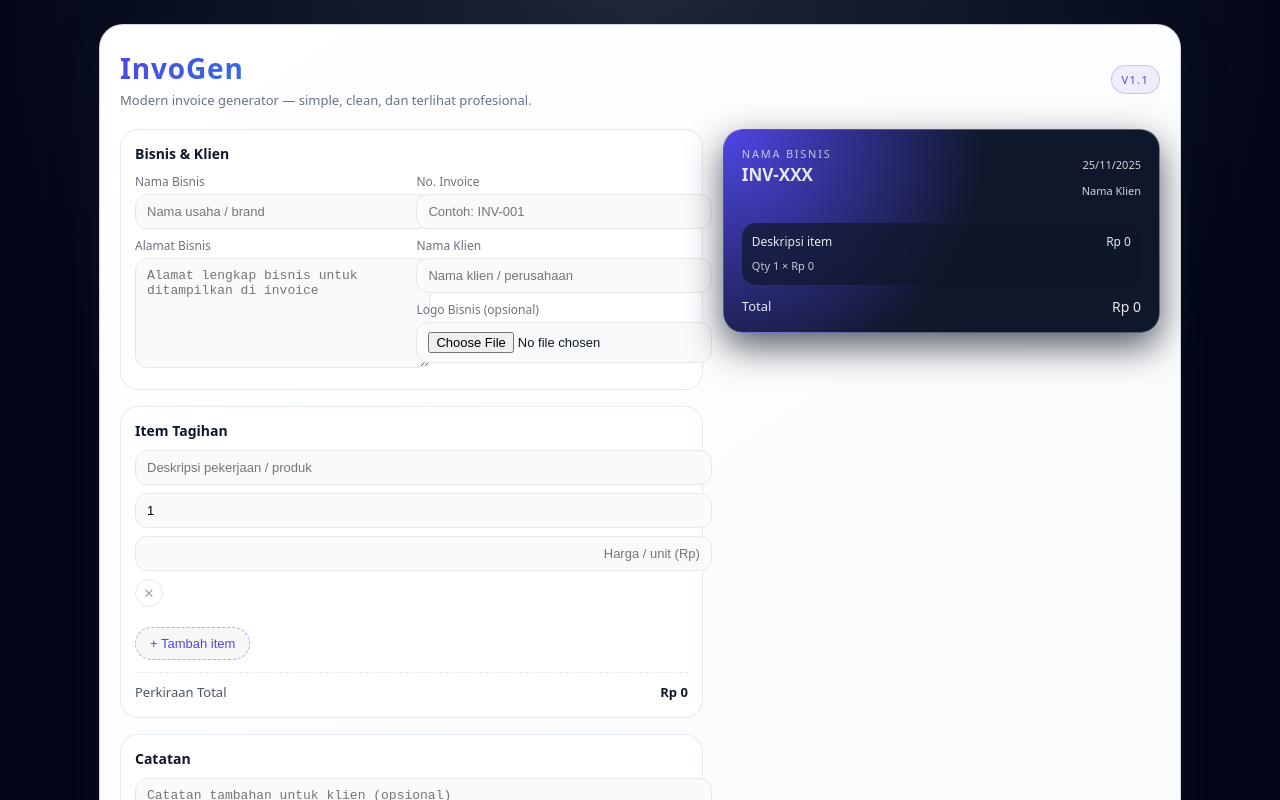
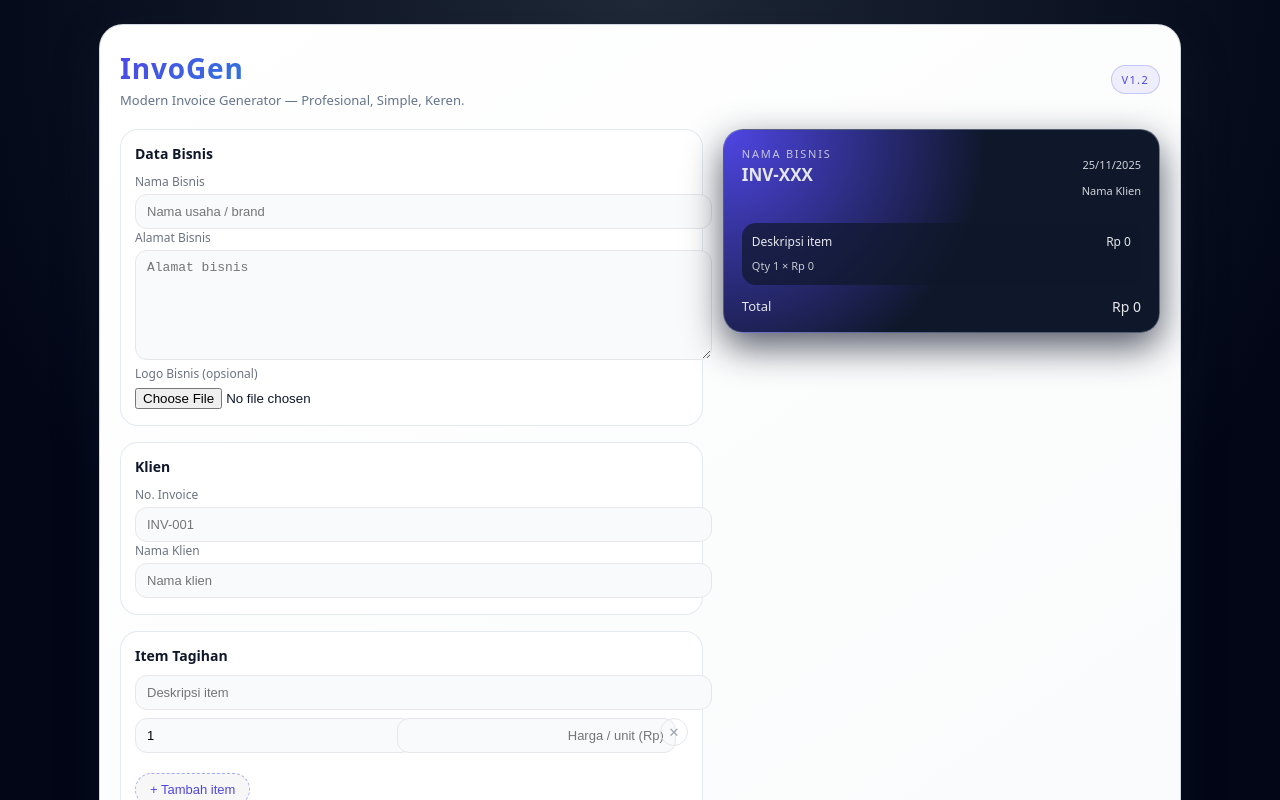
Before and after one commit to rapliade05-gif/InvoGen, a React (Vite) app: page / in a window 1280 px wide. Shown: the top 800 px of the page. Built offline with nearby package versions, Linux system fonts and the light colour scheme.

Commit message:
Update App.jsx

```diff
--- a/src/App.jsx
+++ b/src/App.jsx
@@ -33,7 +33,9 @@ export default function App() {
     const updated = invoiceData.items.filter((_, i) => i !== index);
     setInvoiceData({
       ...invoiceData,
-      items: updated.length ? updated : [{ description: "", qty: "1", amount: "" }],
+      items: updated.length
+        ? updated
+        : [{ description: "", qty: "1", amount: "" }],
     });
   };
 
@@ -68,6 +70,9 @@ export default function App() {
       maximumFractionDigits: 0,
     }).format(value || 0);
 
+  // ===============================
+  //          PDF Generator
+  // ===============================
   const generatePDF = () => {
     const doc = new jsPDF({ unit: "pt", format: "a4" });
     const pageWidth = doc.internal.pageSize.getWidth();
@@ -76,7 +81,7 @@ export default function App() {
     doc.setFillColor(32, 41, 64);
     doc.rect(0, 0, pageWidth, 100, "F");
 
-    // LOGO (kalau ada)
+    // LOGO
     if (invoiceData.logoDataUrl) {
       try {
         const imgType = invoiceData.logoDataUrl.includes("image/png")
@@ -91,7 +96,7 @@ export default function App() {
           52
         );
       } catch (e) {
-        console.warn("Gagal render logo di PDF:", e);
+        console.warn("Gagal render logo:", e);
       }
     }
 
@@ -100,9 +105,10 @@ export default function App() {
     doc.setFontSize(22);
     doc.text(invoiceData.businessName || "InvoGen Invoice", 40, 45);
 
-    doc.setFontSize(11);
+    doc.setFontSize(12);
     const today = new Date().toLocaleDateString("id-ID");
     doc.text(`Tanggal: ${today}`, 40, 63);
+
     if (invoiceData.businessAddress) {
       const addr = doc.splitTextToSize(
         invoiceData.businessAddress,
@@ -111,22 +117,22 @@ export default function App() {
       doc.text(addr, 40, 80);
     }
 
-    // BODY INFO
+    // BODY INFORMASI
     doc.setTextColor(33, 33, 33);
-    doc.setFontSize(11);
+    doc.setFontSize(12);
 
-    let y = 120;
+    let y = 130;
     doc.text(`Invoice No : ${invoiceData.invoiceNumber || "-"}`, 40, y);
     y += 18;
-    doc.text(`Ditagihkan ke : ${invoiceData.client || "-"}`, 40, y);
+    doc.text(`Ditagihkan Kepada : ${invoiceData.client || "-"}`, 40, y);
 
     // TABLE HEADER
     y += 30;
     const colNoX = 40;
     const colDescX = 60;
-    const colQtyX = pageWidth - 240;
-    const colPriceX = pageWidth - 170;
-    const colTotalX = pageWidth - 60;
+    const colQtyX = pageWidth - 260;
+    const colPriceX = pageWidth - 180;
+    const colTotalX = pageWidth - 70;
 
     doc.setFillColor(243, 244, 246);
     doc.rect(30, y - 18, pageWidth - 60, 26, "F");
@@ -139,35 +145,36 @@ export default function App() {
 
     y += 22;
 
+    // TABLE CONTENT
     invoiceData.items.forEach((item, index) => {
-      if (!item.description && !item.amount && !item.qty) return;
+      if (!item.description && !item.amount) return;
 
-      const qty = cleanNumber(item.qty || "0");
-      const price = cleanNumber(item.amount || "0");
+      const qty = cleanNumber(item.qty);
+      const price = cleanNumber(item.amount);
       const total = qty * price;
 
       doc.text(String(index + 1), colNoX, y);
       doc.text(item.description || "-", colDescX, y);
-      doc.text(String(qty || 0), colQtyX, y, { align: "right" });
+      doc.text(String(qty), colQtyX, y, { align: "right" });
       doc.text(formattedCurrency(price), colPriceX, y, { align: "right" });
       doc.text(formattedCurrency(total), colTotalX, y, { align: "right" });
 
       y += 20;
     });
 
-    // SUBTOTAL / TOTAL
+    // TOTAL
     y += 10;
     doc.line(30, y, pageWidth - 30, y);
-    y += 20;
+    y += 25;
 
-    doc.setFontSize(12);
+    doc.setFontSize(14);
     doc.text("Total", colPriceX, y);
     doc.text(formattedCurrency(subtotal), colTotalX, y, { align: "right" });
 
-    // NOTES
+    // CATATAN
     if (invoiceData.notes) {
-      y += 36;
-      doc.setFontSize(11);
+      y += 40;
+      doc.setFontSize(12);
       doc.text("Catatan:", 40, y);
       const splitNotes = doc.splitTextToSize(
         invoiceData.notes,
@@ -179,6 +186,9 @@ export default function App() {
     doc.save("invoice-invogen.pdf");
   };
 
+  // ===============================
+  //          UI RENDER
+  // ===============================
   return (
     <div className="app-root">
       <div className="app-card">
@@ -186,18 +196,20 @@ export default function App() {
           <div>
             <h1 className="app-title">InvoGen</h1>
             <p className="app-subtitle">
-              Modern invoice generator — simple, clean, dan terlihat profesional.
+              Modern Invoice Generator — Profesional, Simple, Keren.
             </p>
           </div>
-          <span className="app-badge">v1.1</span>
+          <span className="app-badge">v1.2</span>
         </header>
 
         <div className="app-layout">
-          {/* LEFT: FORM */}
+          {/* LEFT */}
           <div className="app-column">
+
+            {/* BUSINESS SECTION */}
             <section className="section">
-              <h2 className="section-title">Bisnis & Klien</h2>
-              <div className="field-grid">
+              <h2 className="section-title">Data Bisnis</h2>
+
               <div className="field">
                 <label>Nama Bisnis</label>
                 <input
@@ -209,85 +221,88 @@ export default function App() {
                   }
                 />
               </div>
+
+              <div className="field">
+                <label>Alamat Bisnis</label>
+                <textarea
+                  className="textarea"
+                  placeholder="Alamat bisnis"
+                  value={invoiceData.businessAddress}
+                  onChange={(e) =>
+                    updateField("businessAddress", e.target.value)
+                  }
+                />
+              </div>
+
+              <div className="field">
+                <label>Logo Bisnis (opsional)</label>
+                <input type="file" accept="image/*" onChange={handleLogoUpload} />
+                {invoiceData.logoDataUrl && (
+                  <div className="logo-preview">
+                    <img
+                      src={invoiceData.logoDataUrl}
+                      className="logo-preview-img"
+                    />
+                  </div>
+                )}
+              </div>
+            </section>
+
+            {/* CLIENT SECTION */}
+            <section className="section">
+              <h2 className="section-title">Klien</h2>
+
               <div className="field">
                 <label>No. Invoice</label>
                 <input
                   className="input"
-                    placeholder="Contoh: INV-001"
+                  placeholder="INV-001"
                   value={invoiceData.invoiceNumber}
                   onChange={(e) =>
                     updateField("invoiceNumber", e.target.value)
                   }
                 />
               </div>
-              </div>
 
-              <div className="field-grid" style={{ marginTop: 8 }}>
-                <div className="field">
-                  <label>Alamat Bisnis</label>
-                  <textarea
-                    className="textarea"
-                    placeholder="Alamat lengkap bisnis untuk ditampilkan di invoice"
-                    value={invoiceData.businessAddress}
-                    onChange={(e) =>
-                      updateField("businessAddress", e.target.value)
-                    }
-                  />
-                </div>
               <div className="field">
                 <label>Nama Klien</label>
                 <input
                   className="input"
-                    placeholder="Nama klien / perusahaan"
+                  placeholder="Nama klien"
                   value={invoiceData.client}
                   onChange={(e) => updateField("client", e.target.value)}
                 />
-                  <div className="logo-upload">
-                    <label className="logo-label">Logo Bisnis (opsional)</label>
-                    <input
-                      type="file"
-                      accept="image/*"
-                      className="input"
-                      onChange={handleLogoUpload}
-                    />
-                    {invoiceData.logoDataUrl && (
-                      <div className="logo-preview">
-                        <img
-                          src={invoiceData.logoDataUrl}
-                          alt="Logo bisnis"
-                          className="logo-preview-img"
-                        />
-                      </div>
-                    )}
-                  </div>
-                </div>
               </div>
             </section>
 
+            {/* ITEMS */}
             <section className="section">
               <h2 className="section-title">Item Tagihan</h2>
 
               {invoiceData.items.map((item, index) => (
                 <div key={index} className="item-row">
-                  <div className="item-main">
+
+                  {/* Deskripsi */}
                   <input
                     className="input"
-                      placeholder="Deskripsi pekerjaan / produk"
+                    placeholder="Deskripsi item"
                     value={item.description}
                     onChange={(e) =>
                       updateItem(index, "description", e.target.value)
                     }
                   />
-                  </div>
-                  <div className="item-amount">
+
+                  {/* Qty + Harga + Delete */}
+                  <div className="row-two">
                     <input
                       className="input"
                       placeholder="Qty"
                       value={item.qty}
-                      onChange={(e) => updateItem(index, "qty", e.target.value)}
+                      onChange={(e) =>
+                        updateItem(index, "qty", e.target.value)
+                      }
                     />
-                  </div>
-                  <div className="item-amount">
+
                     <input
                       className="input input-amount"
                       placeholder="Harga / unit (Rp)"
@@ -296,19 +311,19 @@ export default function App() {
                         updateItem(index, "amount", e.target.value)
                       }
                     />
-                  </div>
+
                     <button
                       type="button"
                       className="btn-icon"
                       onClick={() => removeItem(index)}
-                    aria-label="Hapus item"
                     >
                       ✕
                     </button>
                   </div>
+                </div>
               ))}
 
-              <button type="button" className="btn-secondary" onClick={addItem}>
+              <button className="btn-secondary" onClick={addItem}>
                 + Tambah item
               </button>
 
@@ -320,18 +335,19 @@ export default function App() {
               </div>
             </section>
 
+            {/* NOTES */}
             <section className="section">
               <h2 className="section-title">Catatan</h2>
               <textarea
                 className="textarea"
-                placeholder="Catatan tambahan untuk klien (opsional)"
+                placeholder="Catatan tambahan"
                 value={invoiceData.notes}
                 onChange={(e) => updateField("notes", e.target.value)}
               />
             </section>
           </div>
 
-          {/* RIGHT: LIVE PREVIEW */}
+          {/* RIGHT PREVIEW */}
           <div className="app-column preview-column">
             <div className="preview-card">
               <div className="preview-header">
@@ -352,15 +368,13 @@ export default function App() {
               </div>
 
               {invoiceData.businessAddress && (
-                <p className="preview-notes" style={{ marginBottom: 6 }}>
-                  {invoiceData.businessAddress}
-                </p>
+                <p className="preview-notes">{invoiceData.businessAddress}</p>
               )}
 
               <div className="preview-items">
                 {invoiceData.items.map((item, index) => {
-                  const qty = cleanNumber(item.qty || "0");
-                  const price = cleanNumber(item.amount || "0");
+                  const qty = cleanNumber(item.qty);
+                  const price = cleanNumber(item.amount);
                   const total = qty * price;
 
                   return (
@@ -370,7 +384,7 @@ export default function App() {
                           {item.description || "Deskripsi item"}
                         </p>
                         <p className="preview-notes">
-                          Qty {qty || 0} × {formattedCurrency(price)}
+                          Qty {qty} × {formattedCurrency(price)}
                         </p>
                       </div>
                       <p className="preview-item-amount">
@@ -388,6 +402,7 @@ export default function App() {
                     {formattedCurrency(subtotal)}
                   </span>
                 </div>
+
                 {invoiceData.notes && (
                   <p className="preview-notes">{invoiceData.notes}</p>
                 )}
```
Lines whose indentation alone changed are shown as unchanged.
